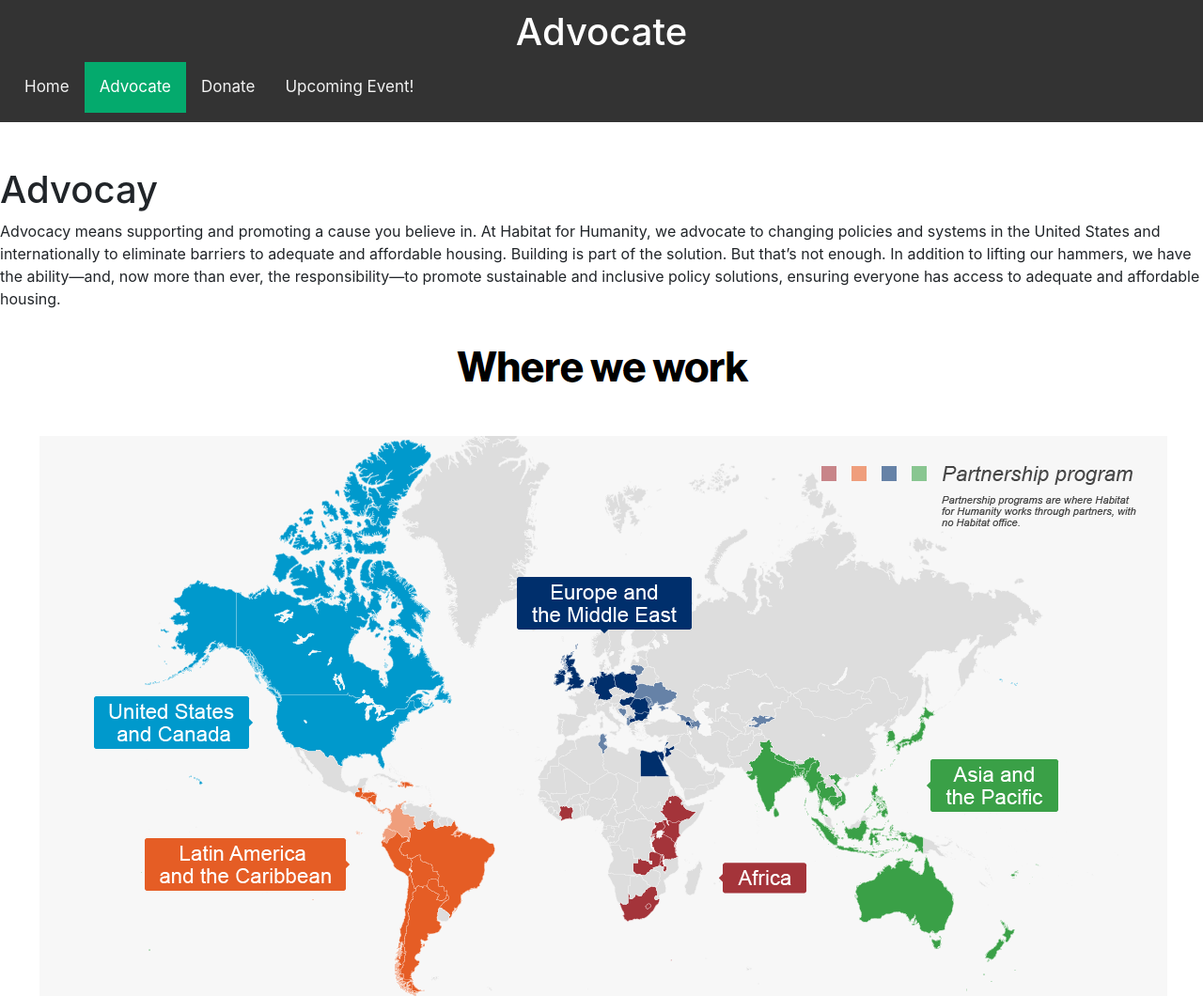
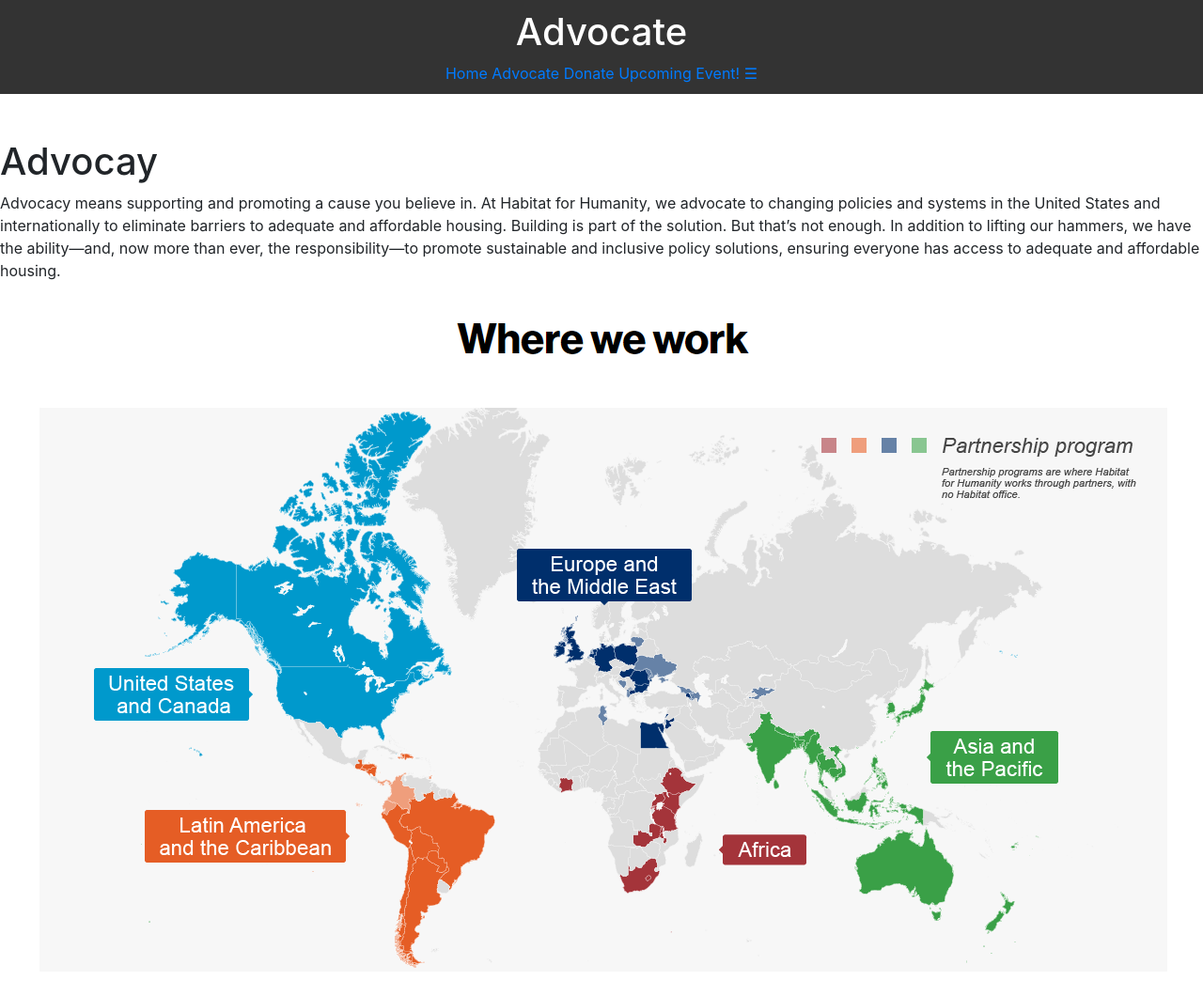
Before and after one commit to HappyBirthdayDidi/HappyBirthdayDidi.github.io, a plain HTML site: page advocate.html in a window 1280 px wide. Shown: the top 1060 px of the page at 94% size. Drawn offline with nearby package versions, Linux system fonts and the light colour scheme.

Commit message:
Update advocate.html

```diff
--- a/advocate.html
+++ b/advocate.html
@@ -14,13 +14,27 @@
 
     <header>
 		<h1>Advocate</h1>
-		<nav class="topnav" id="myTopnav">
+		<div class="tnavbar" id="tmyNavbar">
 			<a href="index.html">Home</a>
-			<a class="active" href="advocate.html">Advocate</a>
+			<a href="advocate.html">Advocate</a>
 			<a href="donate.html">Donate</a>
 			<a href="GALA.html">Upcoming Event!</a>
-		</nav>
-    </header>
+			<a href="javascript:void(0);" class="icon" onclick="myFunction()">
+			&#9776;
+			</a>
+		</div>
+
+	<script>
+  		function myFunction() {
+    		var x = document.getElementById("myNavbar");
+    		if (x.className === "navbar") {
+     			 x.className += " responsive";
+   		 } else {
+      			x.className = "navbar";
+    		}
+ 		}
+	</script>
+</header>
 
 	<br><br>
 
```
